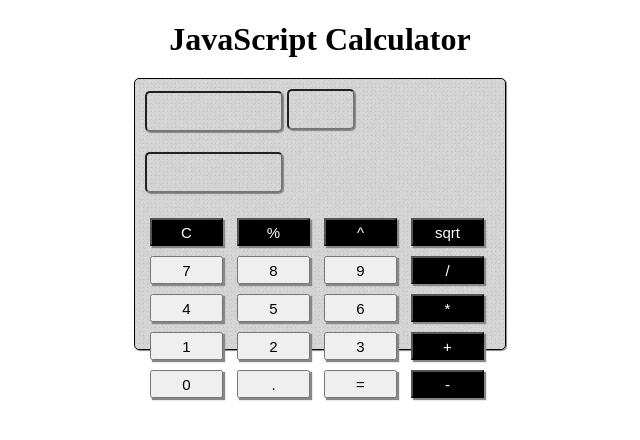
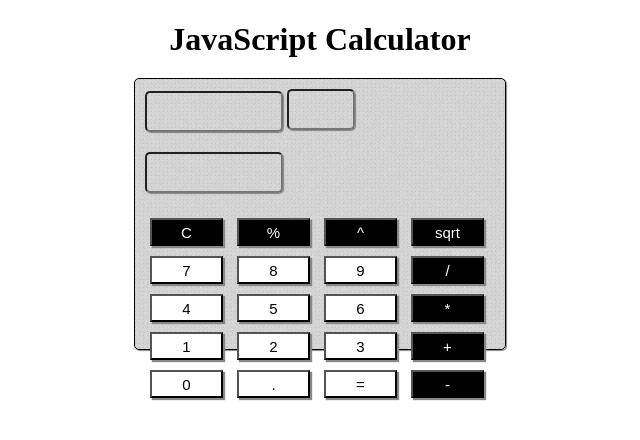
Before and after one commit to emilyrodriguez/codeup.dev, a PHP site: page /calculator.html in a window 1280 px wide. Shown: the top 440 px of the page, without its empty margins (320-960 px from the left). Run offline with PHP 8.4, Linux system fonts and the light colour scheme.

Commit message:
minor cosmetic updates

```diff
--- a/public/CSS/calculator.css
+++ b/public/CSS/calculator.css
@@ -44,6 +44,7 @@ button.btn.btn-info.btn-m {
 	text-align: center;
 	margin-left: 5px;
 	box-shadow: 2px 2px 1px #888888;
+	background-color: white;
 }
 button.btn.btn-info.btn-m.signs, #clear-bttn, #posNeg-bttn, #percent-bttn, #exponent-bttn {
 	background-color: #000;
```
Also changed, not shown: public/js/calculator.js (+13 -0 lines).
